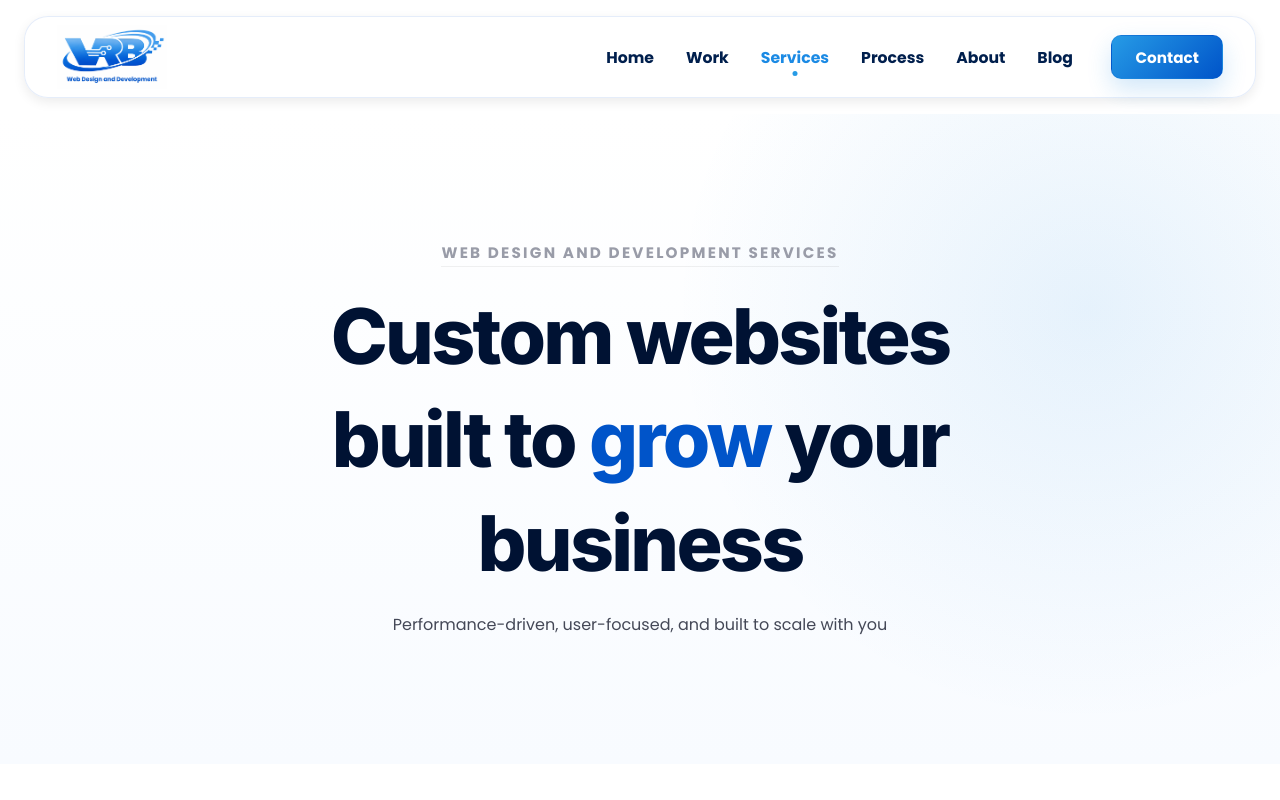
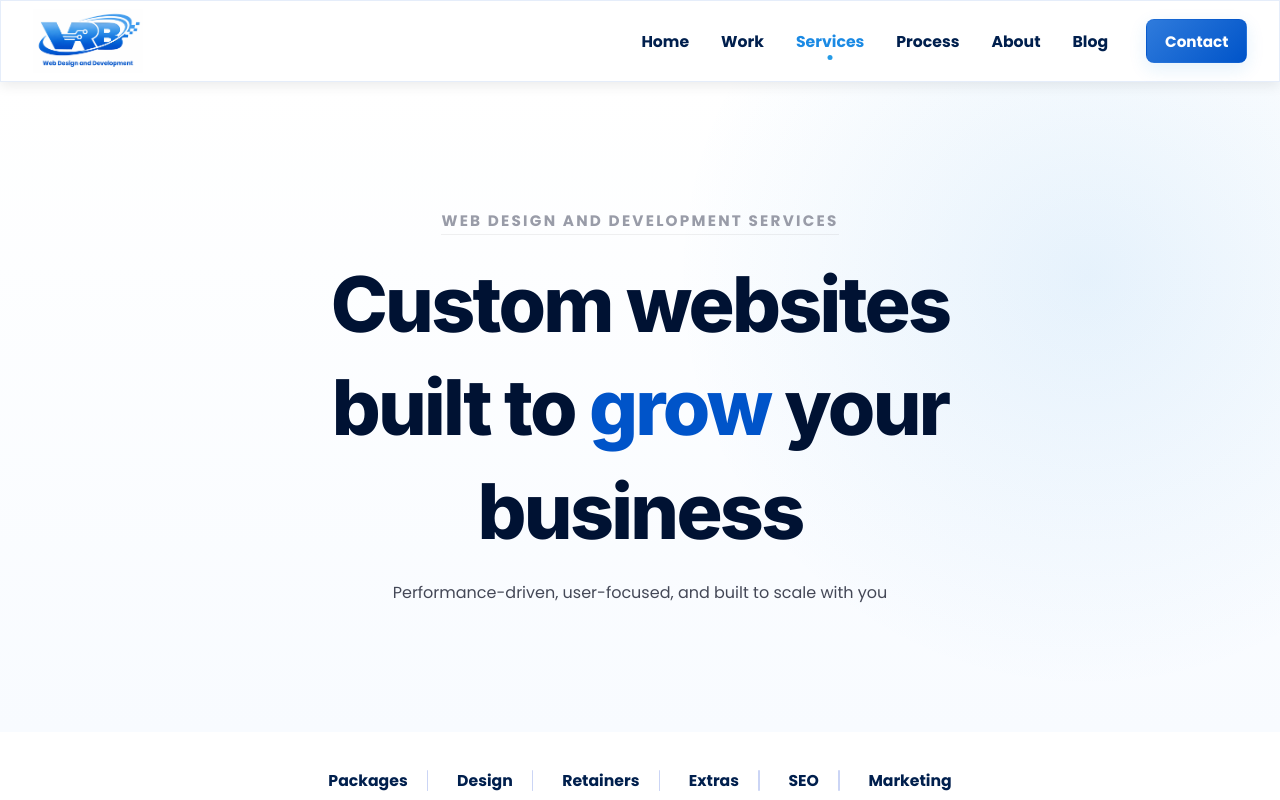
Before and after one commit to roseandlily33/vrb, a Next.js app in the folder client/: page /services in a window 1280 px wide. Shown: the top 800 px of the page. Built offline with nearby package versions, Linux system fonts and the light colour scheme.

Commit message:
Changed the navbar back

```diff
--- a/client/src/app/Components/Navbar/Navbar.module.css
+++ b/client/src/app/Components/Navbar/Navbar.module.css
@@ -1,21 +1,21 @@
 .navbar {
-  width: calc(100% - 3rem);
-  max-width: 1450px;
+  /* width: calc(100% - 3rem); */
+  /* max-width: 1450px; */
   height: 82px;
-  margin: 1rem auto 1rem;
+  /* margin: 1rem auto 1rem; */
   padding: 0 2rem;
   display: flex;
   align-items: center;
   justify-content: space-between;
   position: sticky;
-  top: 1rem;
+  /* top: 1rem; */
   z-index: 100;
   background: rgba(255, 255, 255, 0.78);
   backdrop-filter: blur(18px) saturate(1.2);
   -webkit-backdrop-filter: blur(18px) saturate(1.2);
 
   border: 1px solid rgba(0, 84, 201, 0.1);
-  border-radius: 24px;
+  /* border-radius: 24px; */
 
   box-shadow: var(--shadow-sm);
 
@@ -235,20 +235,23 @@
   display: inline-flex;
   align-items: center;
   justify-content: center;
-
   margin-left: 0.4rem;
 
   min-height: 44px;
 
-  padding: 0 1.45rem;
+  padding: 0 1.1rem;
 
-  border-radius: 10px;
+  border-radius: 8px;
 
-  background: linear-gradient(135deg, var(--blue-600), var(--blue-800));
+  background: linear-gradient(
+    135deg,
+    var(--blue-650, #2f7bdc),
+    var(--blue-800)
+  );
 
   color: #ffffff;
 
-  border: 1px solid rgba(0, 84, 201, 0.18);
+  border: 1px solid rgba(0, 84, 201, 0.12);
 
   font-weight: 700;
   font-size: 0.95rem;
@@ -258,69 +261,20 @@
   cursor: pointer;
   outline: none;
 
-  box-shadow: 0 10px 24px rgba(27, 137, 226, 0.2);
+  box-shadow: 0 6px 18px rgba(27, 137, 226, 0.12);
 
   transition:
-    transform 0.18s ease,
-    box-shadow 0.18s ease;
-}
-
-/* yellow pixel shadow */
-
-.contactBtn::before {
-  content: "";
-
-  position: absolute;
-
-  width: 100%;
-  height: 100%;
-
-  left: 6px;
-  top: 6px;
-
-  background: var(--yellow-400);
-
-  border-radius: 6px;
-
-  z-index: -2;
-
-  transition:
-    left 0.18s ease,
-    top 0.18s ease;
-}
-
-/* pixel pieces */
-
-.contactBtn::after {
-  content: "";
-
-  position: absolute;
-
-  width: 6px;
-  height: 6px;
-
-  right: -10px;
-  bottom: -6px;
-
-  background: var(--yellow-400);
-
-  box-shadow:
-    6px 0 0 var(--yellow-400),
-    6px -6px 0 var(--yellow-400),
-    12px -6px 0 var(--yellow-400);
-
-  z-index: -1;
-
-  transition: transform 0.18s ease;
+    transform 0.12s ease,
+    box-shadow 0.12s ease;
 }
 
 .contactBtn:hover,
 .contactBtn:focus {
   color: #ffffff;
 
-  transform: translate(-2px, -2px);
+  transform: translateY(-2px);
 
-  box-shadow: 0 16px 30px rgba(27, 137, 226, 0.26);
+  box-shadow: 0 12px 30px rgba(27, 137, 226, 0.18);
 }
 
 .contactBtn:hover::before,
@@ -343,7 +297,7 @@
 
   border: 1.5px solid var(--blue-600);
 
-  box-shadow: 0 10px 22px rgba(27, 137, 226, 0.14);
+  box-shadow: 0 8px 20px rgba(27, 137, 226, 0.12);
 }
 
 .contactActive:hover,
--- a/client/src/app/package/SeoPackage/DoYouNeedSeo/DoYouNeedSeo.module.css
+++ b/client/src/app/package/SeoPackage/DoYouNeedSeo/DoYouNeedSeo.module.css
@@ -1,7 +1,6 @@
 .container {
-  max-width: 840px;
   margin: 0 auto;
-  padding: 2rem 2.5rem;
+  padding: var(--section-lg);
   background: var(--background-three);
   border-radius: 12px;
   box-shadow: 0 8px 30px rgba(6, 36, 80, 0.04);
--- a/client/src/app/package/SeoPackage/FAQSEO/SeoFaq.module.css
+++ b/client/src/app/package/SeoPackage/FAQSEO/SeoFaq.module.css
@@ -1,10 +1,9 @@
 .faqSection {
   background: var(--grey-50);
-  padding: var(--section-md);
+  padding: var(--section-lg);
   display: flex;
   flex-direction: column;
   align-items: flex-start;
-  border-radius: 12px;
 }
 
 .faqHeading {
--- a/client/src/app/package/SeoPackage/MySEOProcess/MySeoProcess.module.css
+++ b/client/src/app/package/SeoPackage/MySEOProcess/MySeoProcess.module.css
@@ -1,6 +1,5 @@
 /* Local styles for MySeoProcess (SEO package) */
 .processSection {
-  width: 100%;
   padding: var(--section-lg);
   display: flex;
   flex-direction: column;
--- a/client/src/app/package/SeoPackage/ServicesIncluded/ServicesIncluded.module.css
+++ b/client/src/app/package/SeoPackage/ServicesIncluded/ServicesIncluded.module.css
@@ -1,7 +1,6 @@
 .container {
-  max-width: 980px;
   margin: 0 auto;
-  padding: 2.5rem 3rem;
+  padding: var(--section-lg);
   background: linear-gradient(180deg, #ffffff 0%, #fbfdff 100%);
   border-radius: 12px;
   box-shadow: 0 8px 30px rgba(6, 36, 80, 0.04);
--- a/client/src/app/package/SeoPackage/WhatIOffer/WhatIOffer.module.css
+++ b/client/src/app/package/SeoPackage/WhatIOffer/WhatIOffer.module.css
@@ -1,7 +1,6 @@
 .container {
-  max-width: 980px;
   margin: 0 auto;
-  padding: 2.5rem 3rem;
+  padding: var(--section-lg);
   background: var(--background-five);
   border-radius: 12px;
   box-shadow: 0 8px 30px rgba(6, 36, 80, 0.04);
--- a/client/src/app/package/SeoPackage/WhatYouRecieve/WhatYouRecieve.module.css
+++ b/client/src/app/package/SeoPackage/WhatYouRecieve/WhatYouRecieve.module.css
@@ -1,7 +1,6 @@
 .container {
-  max-width: 980px;
   margin: 0 auto;
-  padding: 2.25rem 3rem;
+  padding: var(--section-lg);
   background: linear-gradient(180deg, #ffffff 0%, #f8fbff 100%);
   border-radius: 12px;
   box-shadow: 0 8px 30px rgba(6, 36, 80, 0.04);
```
